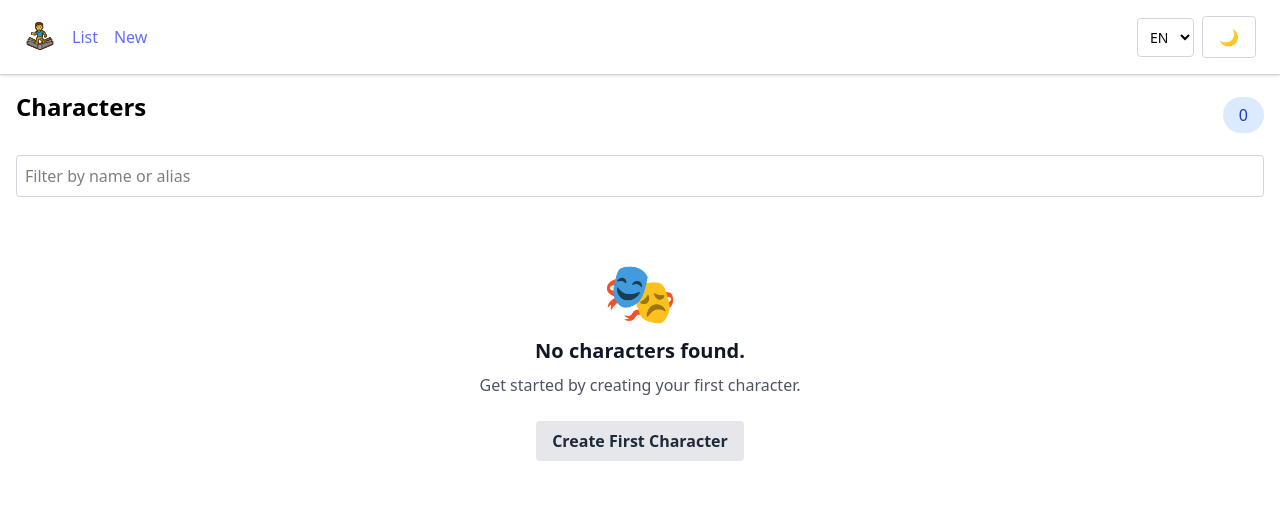
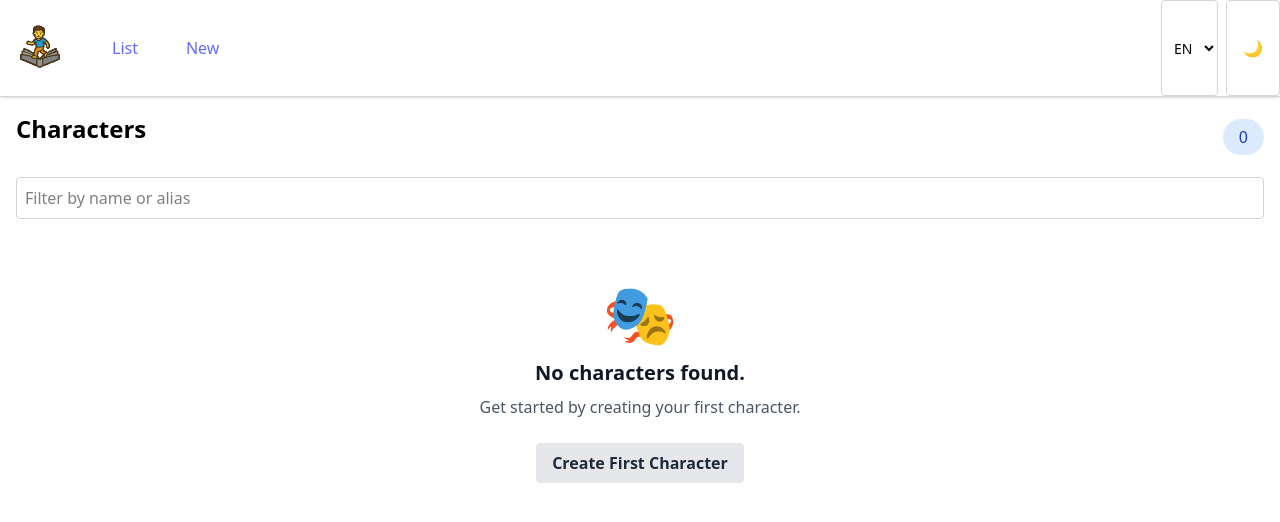
Before and after one commit to hamidmayeli/character-tracker, a React (Vite) app: page / in a window 1280 px wide. Shown: the top 522 px of the page. Built offline with nearby package versions, Linux system fonts and the light colour scheme.

Commit message:
Minor resize header

```diff
--- a/src/App.tsx
+++ b/src/App.tsx
@@ -35,23 +35,23 @@ function App() {
   return (
     <ToastProvider>
       <BrowserRouter>
-        <header className="sticky bottom-0 md:top-0 md:bottom-auto z-40 flex justify-between items-center px-6 py-4 bg-white/95 dark:bg-gray-800/95 backdrop-blur-sm border-t md:border-t-0 md:border-b border-gray-300 dark:border-gray-700 shadow-sm transition-all duration-300">
+        <header className="sticky bottom-0 md:top-0 md:bottom-auto z-40 flex justify-between items-center bg-white/95 dark:bg-gray-800/95 backdrop-blur-sm border-t md:border-t-0 md:border-b border-gray-300 dark:border-gray-700 shadow-sm transition-all duration-300">
           <div className="flex items-center gap-4">
             <div>
-              <img src="/logo.svg" alt={t('logoAlt')} className='w-8 h-auto' />
+              <img src="/logo.svg" alt={t('logoAlt')} className='w-12 m-4 h-auto' />
             </div>
 
             {/* Desktop Navigation */}
-            <nav className="flex gap-4 items-center">
+            <nav className="flex gap-4 items-center h-24">
               <Link
                 to="/"
-                className="text-gray-800 dark:text-gray-100 hover:text-blue-600 dark:hover:text-blue-400 transition-colors font-medium"
+                className="p-4 text-gray-800 dark:text-gray-100 hover:text-blue-600 dark:hover:text-blue-400 transition-colors font-medium"
               >
                 {t('list')}
               </Link>
               <Link
                 to="/character"
-                className="text-gray-800 dark:text-gray-100 hover:text-blue-600 dark:hover:text-blue-400 transition-colors font-medium"
+                className="p-4 text-gray-800 dark:text-gray-100 hover:text-blue-600 dark:hover:text-blue-400 transition-colors font-medium"
               >
                 {t('new')}
               </Link>
@@ -66,7 +66,7 @@ function App() {
                 onChange={changeLanguage}
                 name="language"
                 id="language"
-                className="m-0! text-sm"
+                className="m-0! text-sm h-24"
                 >
                 {languagesList.map(lang => (
                   <option key={lang} value={lang}>
@@ -76,7 +76,7 @@ function App() {
               </select>
               <button
                 onClick={() => updateTheme(theme === 'light' ? 'dark' : 'light')}
-                className="rounded !bg-transparent font-semibold border border-gray-300 dark:border-gray-600 hover:bg-gray-200 dark:hover:bg-gray-700 transition-all duration-200"
+                className=" h-24 rounded !bg-transparent font-semibold border border-gray-300 dark:border-gray-600 hover:bg-gray-200 dark:hover:bg-gray-700 transition-all duration-200"
                 title={t('toggleTheme')}
                 >
                 {theme === 'light' ? '🌙' : '☀️'}
```
